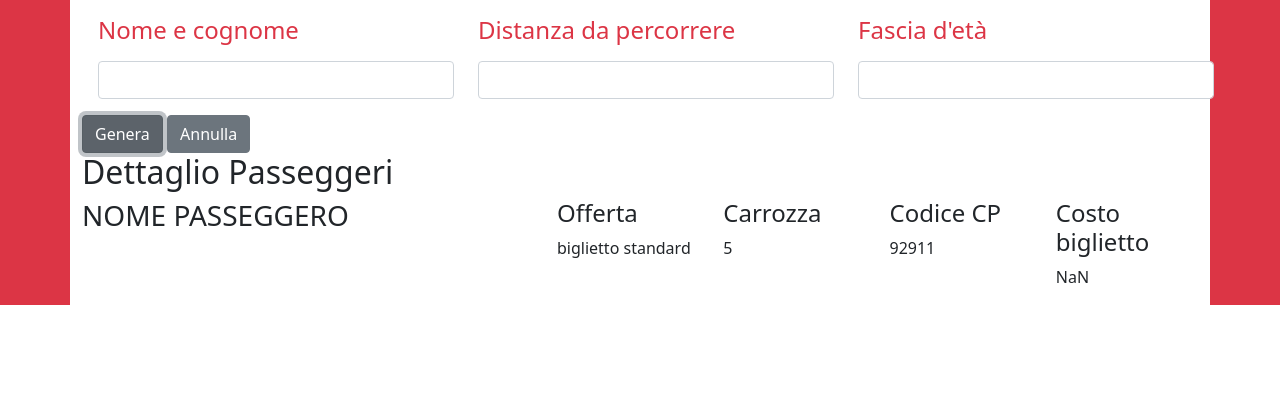
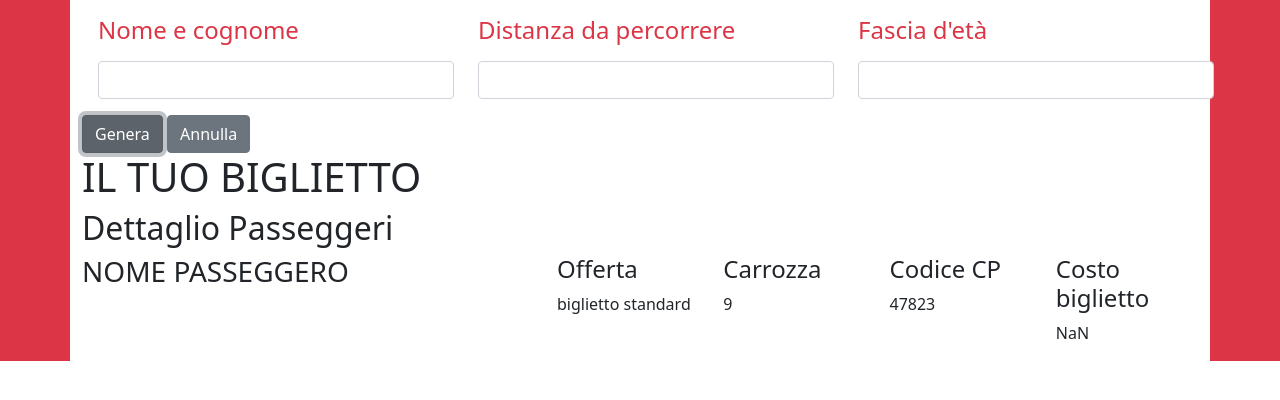
Before and after one commit to carlog91cast/js-biglietto-treno-form, a plain HTML site: page index.html in a window 1280 px wide. Both pictures are taken after a click on the button "Genera". Drawn offline with nearby package versions, Linux system fonts and the light colour scheme.

Commit message:
add random number (trial)

```diff
--- a/css/style.css
+++ b/css/style.css
@@ -0,0 +1,10 @@
+.hidden {
+    opacity: 0;
+    transition: 0.5s;
+}
+
+
+.show {
+    opacity: 1;
+    transition: 0.5s;
+}
--- a/index.html
+++ b/index.html
@@ -38,7 +38,8 @@
             </div>
         </div>
         <div class="container bg-white">
-            <div class="row">
+            <h1>IL TUO BIGLIETTO</h1>
+            <div id="ticket-annl" class="row show hidden">
                 <h2 class="text-dark">Dettaglio Passeggeri</h2>
                 <div class="col-5">
                     <h3>NOME PASSEGGERO</h3>
@@ -52,11 +53,11 @@
                         </div>
                         <div class="col-3">
                             <h4>Carrozza</h4>
-                            <p>5</p>
+                            <p id="carrozza">5</p>
                         </div>
                         <div class="col-3">
                             <h4>Codice CP</h4>
-                            <p>92911</p>
+                            <p id="cp">92911</p>
                         </div>
                         <div class="col-3">
                             <h4>Costo biglietto</h4>
--- a/js/main.js
+++ b/js/main.js
@@ -40,13 +40,19 @@ btnGenera.addEventListener('click', function () {
         ticketPrice = ticketPrice * 65 / 100;
     }
 
+    // random numeber (carrozza; cp)
+
+    let carrozza = Math.floor(Math.random() * 9) +1;
+    let cp = Math.floor(Math.random() *  90000 +1);
+
     document.getElementById('passenger').innerHTML = userName;
     document.getElementById('ticket-cost').innerHTML = ticketPrice.toFixed(2);
+    document.getElementById('carrozza').innerHTML = carrozza;
+    document.getElementById('cp').innerHTML = cp
+
+});
 
 
-
-
-});
 
 
 
```
